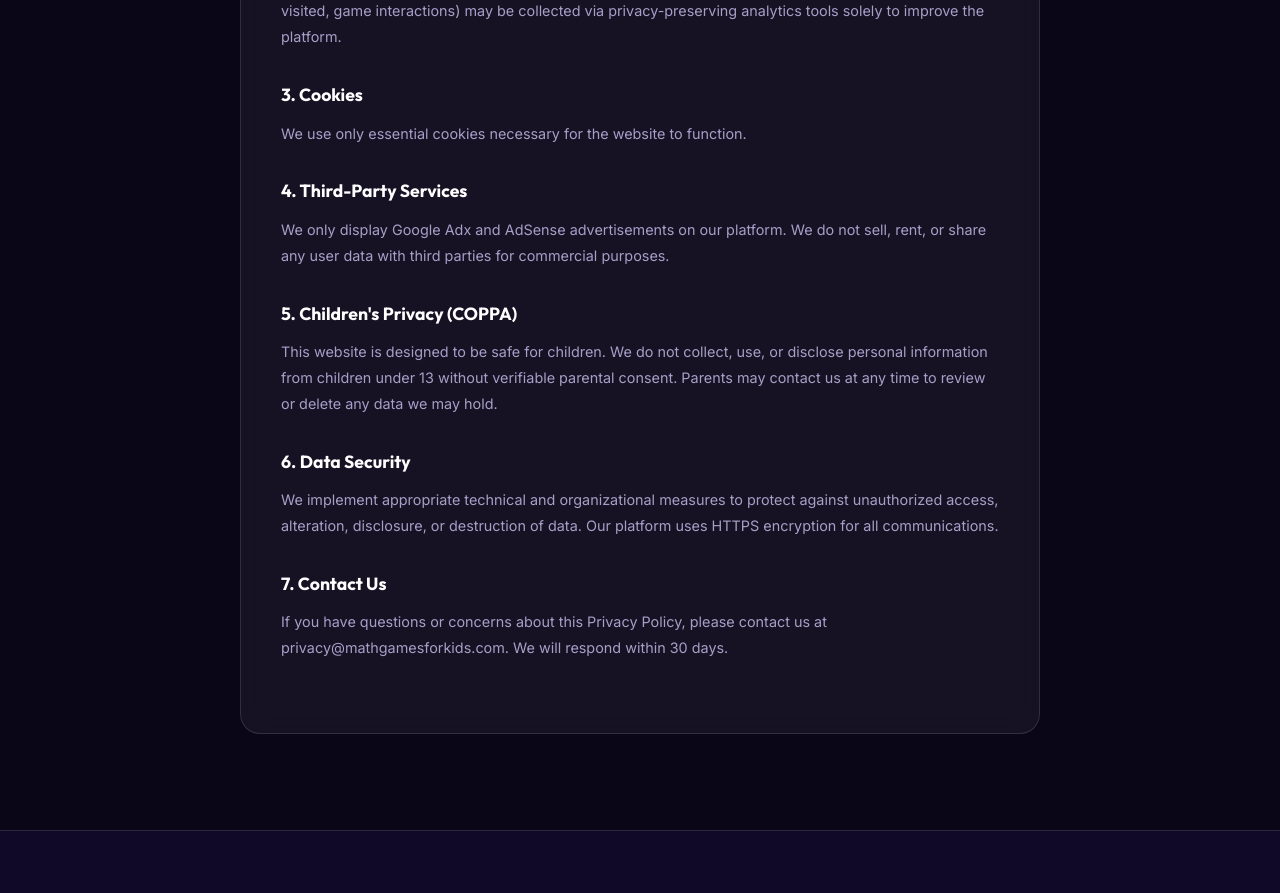
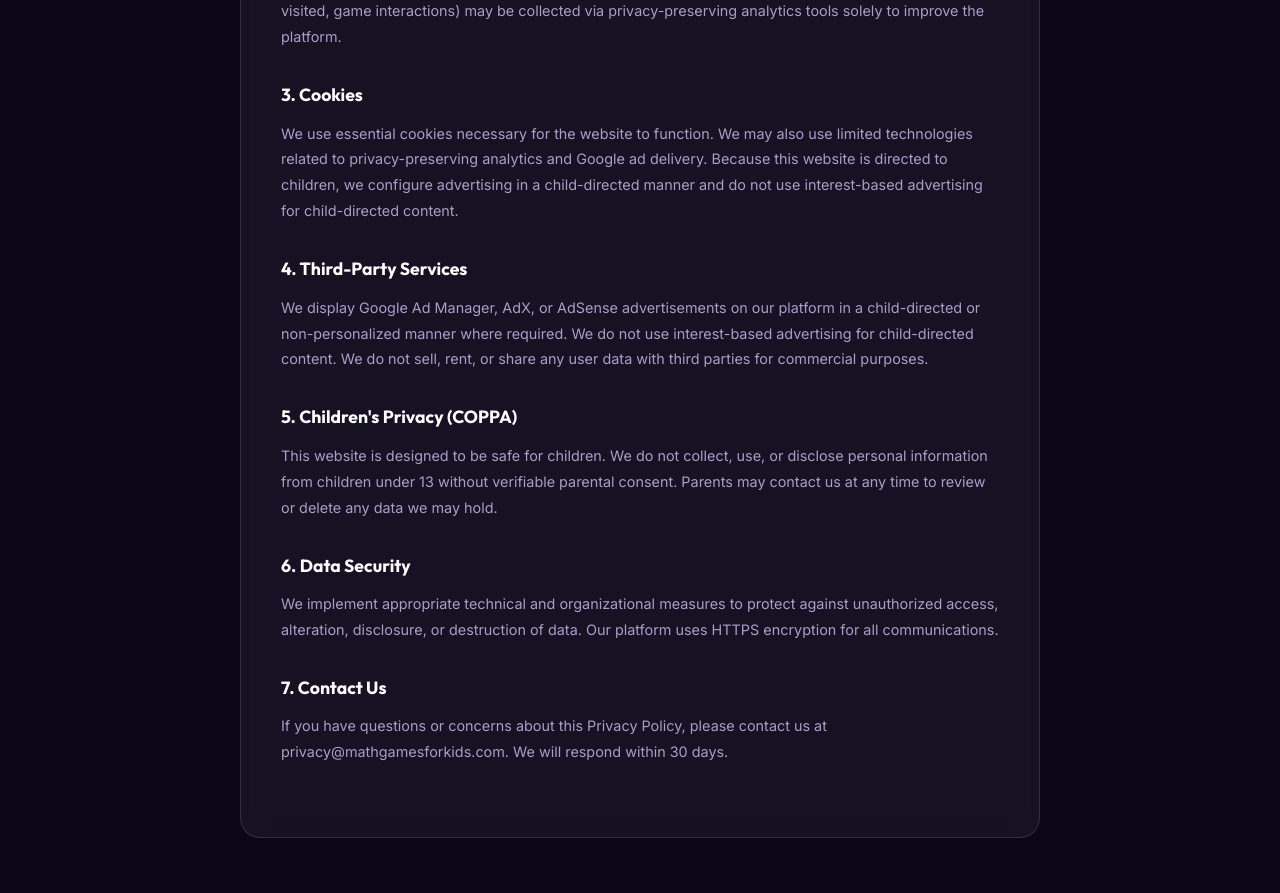
Before and after one commit to Param35/math-games-for-kids, a Next.js app: page /privacy in a window 1280 px wide. Shown: the part 800-1693 px from the top of the page. Built offline with nearby package versions, Linux system fonts and the light colour scheme.

Commit message:
Update page.tsx

```diff
--- a/app/privacy/page.tsx
+++ b/app/privacy/page.tsx
@@ -36,11 +36,11 @@ export default function PrivacyPage() {
               },
               {
                 title: "3. Cookies",
-                content: "We use only essential cookies necessary for the website to function.",
+                content: "We use essential cookies necessary for the website to function. We may also use limited technologies related to privacy-preserving analytics and Google ad delivery. Because this website is directed to children, we configure advertising in a child-directed manner and do not use interest-based advertising for child-directed content.",
               },
               {
                 title: "4. Third-Party Services",
-                content: "We only display Google Adx and AdSense advertisements on our platform. We do not sell, rent, or share any user data with third parties for commercial purposes.",
+                content: "We display Google Ad Manager, AdX, or AdSense advertisements on our platform in a child-directed or non-personalized manner where required. We do not use interest-based advertising for child-directed content. We do not sell, rent, or share any user data with third parties for commercial purposes.",
               },
               {
                 title: "5. Children's Privacy (COPPA)",
```
